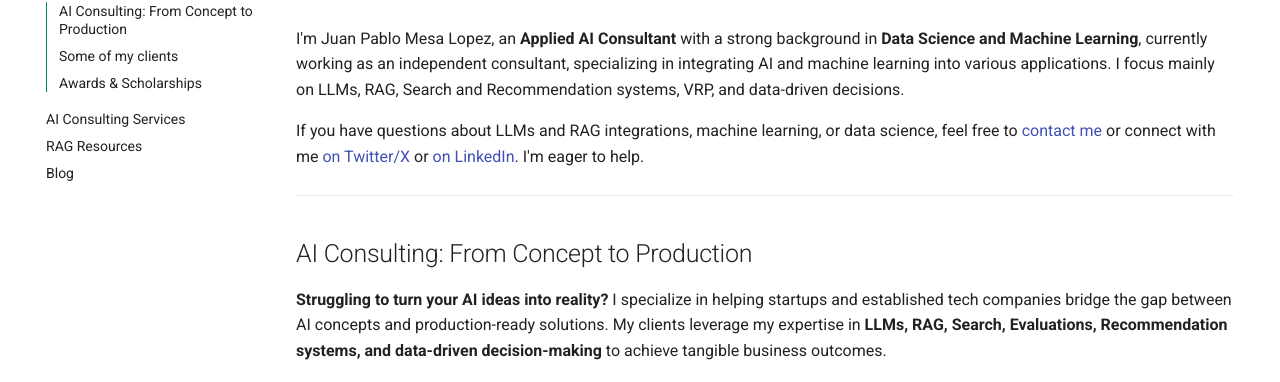
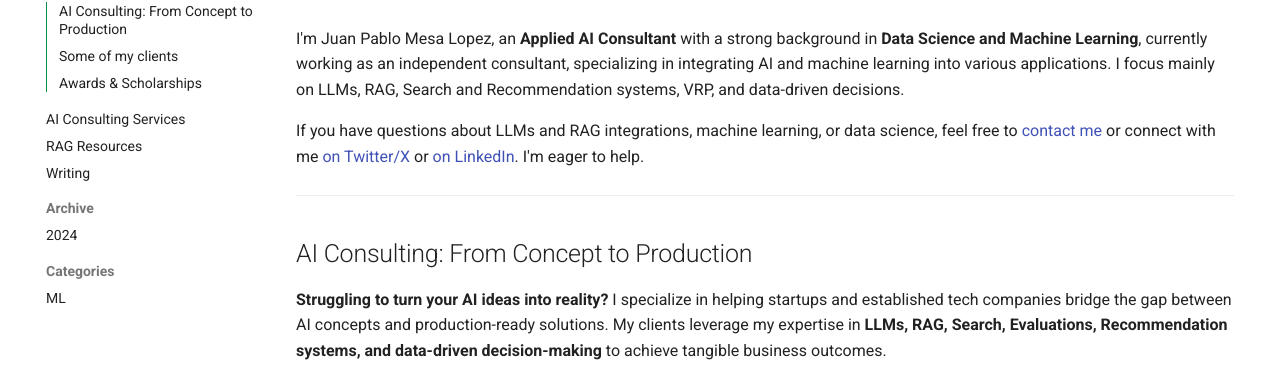
Before and after one commit to mesax1/blog, an MkDocs documentation site: the page built from docs/index.md, in a window 1280 px wide. Shown: the part 202-584 px from the top of the page. Built offline with MkDocs 1.6.1 and Material for MkDocs 9.7.7, drawn with Linux system fonts in a browser that asks for light colours; comment, search, counter and statistics services are not loaded.

Commit message:
Updated nav in Home to point to writing instead of blog

```diff
--- a/mkdocs.yml
+++ b/mkdocs.yml
@@ -49,7 +49,7 @@
     - Introductions: 'index.md'
     - AI Consulting Services: "services.md"
     - RAG Resources: "rag_resources.md"
-    - Blog: "https://blog.juanpml.com"
+    - Writing: "writing/index.md"
   - Services:
     - AI Consulting Services: "services.md"
   - Writing: "writing/index.md"
```
